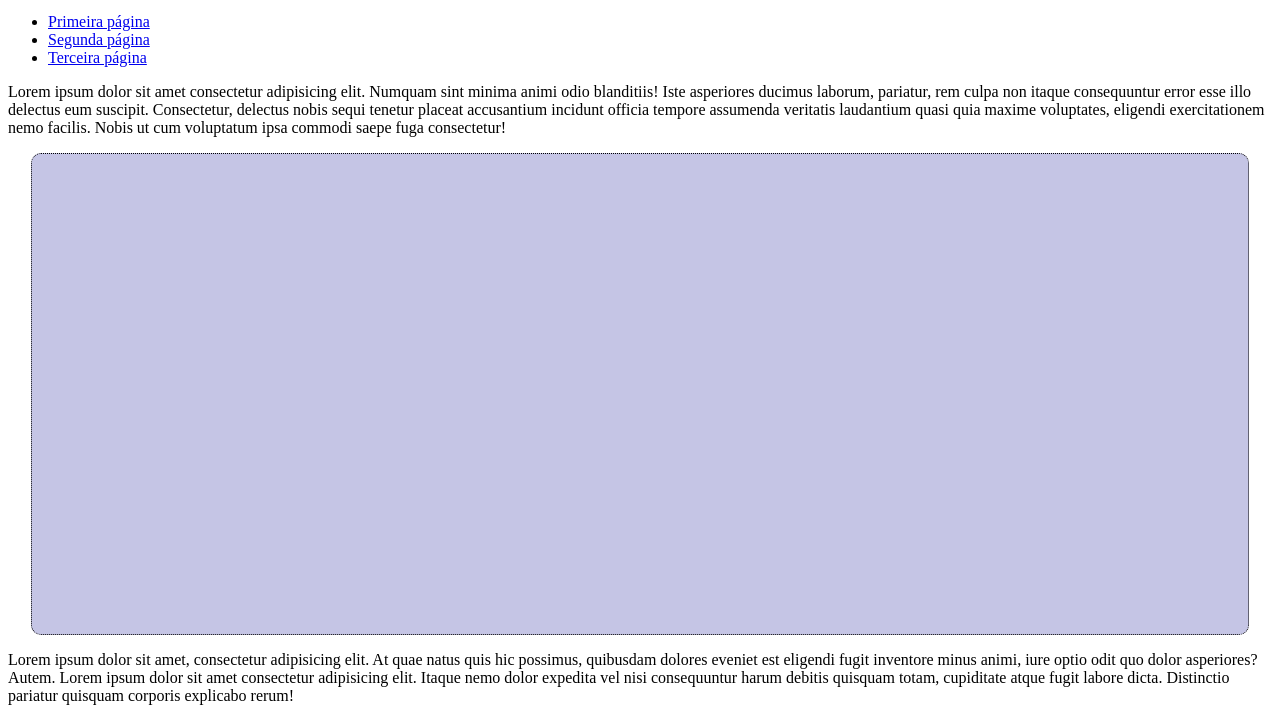
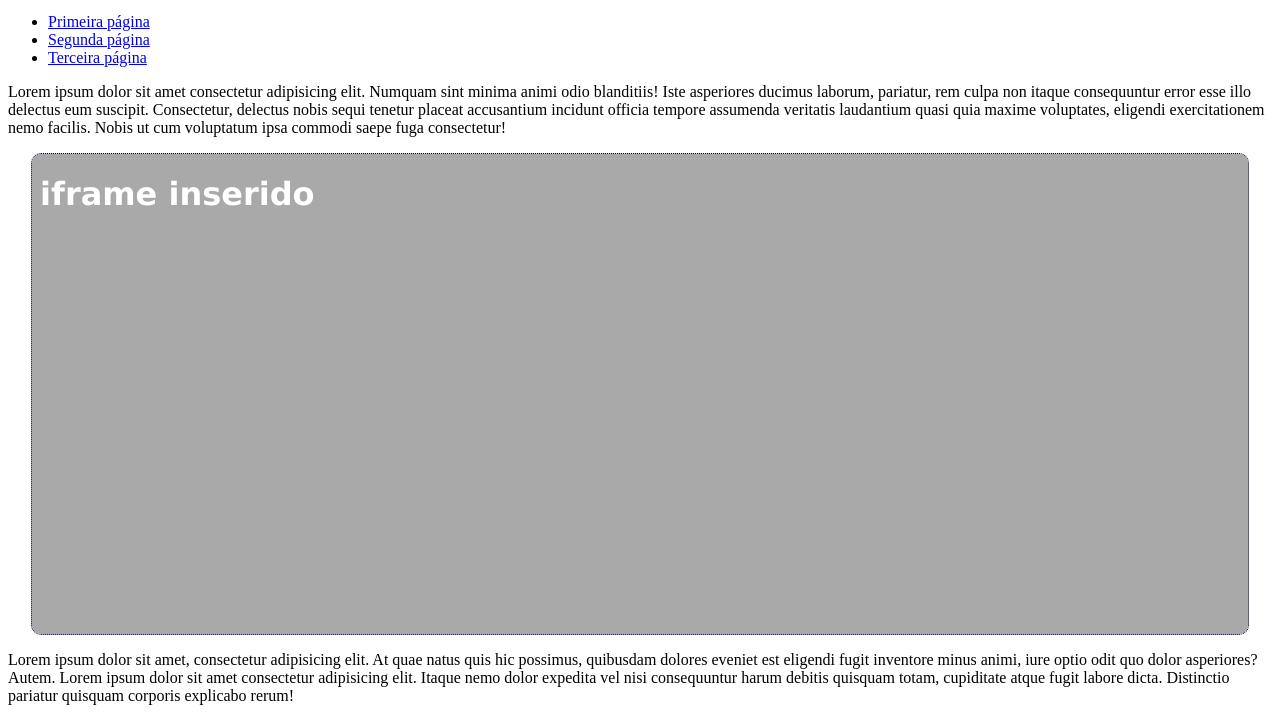
Before and after one commit to DanielRAlves1/HTML-CSS, a plain HTML site: page Exercícios/024/iframe003.html in a window 1280 px wide. Shown: the part 119-840 px from the top of the page. Drawn offline with Linux system fonts and the light colour scheme.

Commit message:
Update iframe003.html

```diff
--- a/Exercícios/024/iframe003.html
+++ b/Exercícios/024/iframe003.html
@@ -29,7 +29,7 @@
     <p>Lorem ipsum dolor sit amet consectetur adipisicing elit. Numquam sint minima animi odio blanditiis! Iste asperiores ducimus laborum, pariatur, rem culpa non itaque consequuntur error esse illo delectus eum suscipit.
     Consectetur, delectus nobis sequi tenetur placeat accusantium incidunt officia tempore assumenda veritatis laudantium quasi quia maxime voluptates, eligendi exercitationem nemo facilis. Nobis ut cum voluptatum ipsa commodi saepe fuga consectetur!</p>
 
-    <iframe id="tela" src="" name="exibicao"></iframe>
+    <iframe id="tela" src="paginas-extras/pag001.html" name="exibicao"></iframe>
 
     <p>Lorem ipsum dolor sit amet, consectetur adipisicing elit. At quae natus quis hic possimus, quibusdam dolores eveniet est eligendi fugit inventore minus animi, iure optio odit quo dolor asperiores? Autem. Lorem ipsum dolor sit amet consectetur adipisicing elit. Itaque nemo dolor expedita vel nisi consequuntur harum debitis quisquam totam, cupiditate atque fugit labore dicta. Distinctio pariatur quisquam corporis explicabo rerum!</p>
 
```
